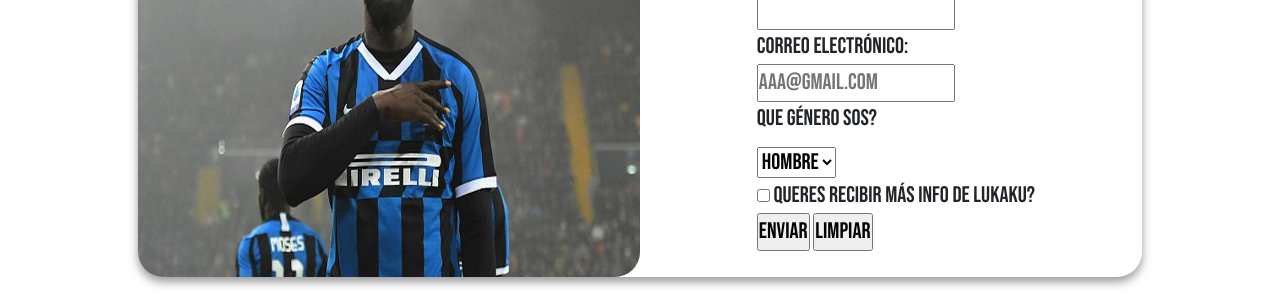
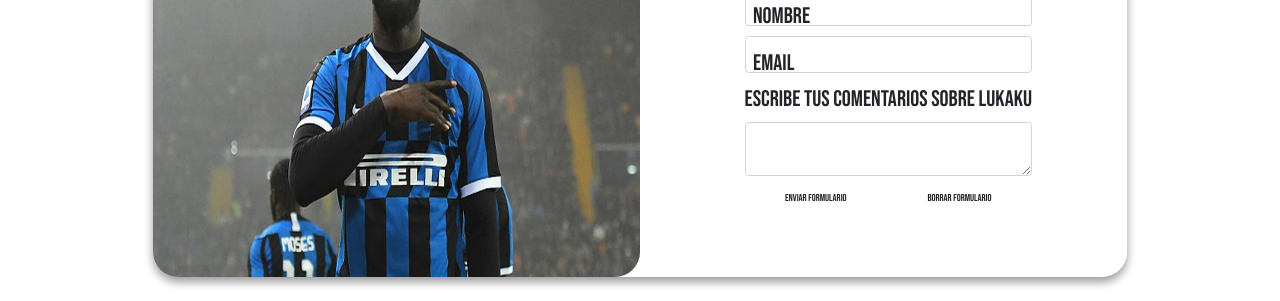
Before and after one commit to jplarussa/lukaku-fan-page-larussajean, a plain HTML site: page pages/contacto.html in a window 1280 px wide. Shown: the part 289-590 px from the top of the page. Drawn offline with nearby package versions, Linux system fonts and the light colour scheme.

Commit message:
Bootstrap en Contactos

```diff
--- a/pages/contacto.html
+++ b/pages/contacto.html
@@ -56,33 +56,22 @@
             <img src="../resources/lukaku10.jpg" alt="Contactame">
             <article class="contacto__box">
                 <h1>CONTACTO</h1>
-                <form action="#" class="contacto__form">
-                    <div>
-                        <label for="name">¿Cuál es tu Nombre y Apellido?</label>
+                <form>
+                    <div class="form-floating mb-3">
+                        <input type="name" class="form-control" id="floatingInput" placeholder="name@example.com">
+                        <label for="floatingInput">Nombre</label>
                     </div>
-                    <div>
-                        <input type="text">
+                    <div class="form-floating mb-3">
+                    <input type="email" class="form-control" id="floatingInput" placeholder="name@example.com">
+                    <label for="floatingInput">Email</label>
                     </div>
-                    <div>
-                        <label for="email">Correo electrónico:</label>
+                    <div class="mb-3">
+                    <label for="exampleFormControlTextarea1" class="form-label">Escribe tus comentarios sobre Lukaku</label>
+                    <textarea class="form-control" id="exampleFormControlTextarea1" rows="3"></textarea>
                     </div>
-                    <div>
-                        <input type="email" placeholder="aaa@gmail.com" name="email">
-                    </div>
-                    <div>
-                    <p>Que género sos?</p>
-                    <select name="sexo" id="sexo">
-                    <option value="x">Hombre</option>
-                    <option value="y">Mujer</option>
-                    <option value="z">Otro</option>
-                    </select>
-                    </div>
-                    <div>
-                    <input type="checkbox" name="acepta" value="1"> Queres recibir más info de Lukaku?
-                    </div>
-                    <div>
-                    <input type="submit" value="Enviar">
-                    <input type="reset" value="Limpiar">
+                    <div class="d-grid d-md-flex justify-content-md-center my-3">
+                        <button class="btn  mx-auto" type="submit">Enviar Formulario</button>
+                        <button class="btn  mx-auto" type="reset">Borrar Formulario</button>
                     </div>
                 </form>
             </article>
```
